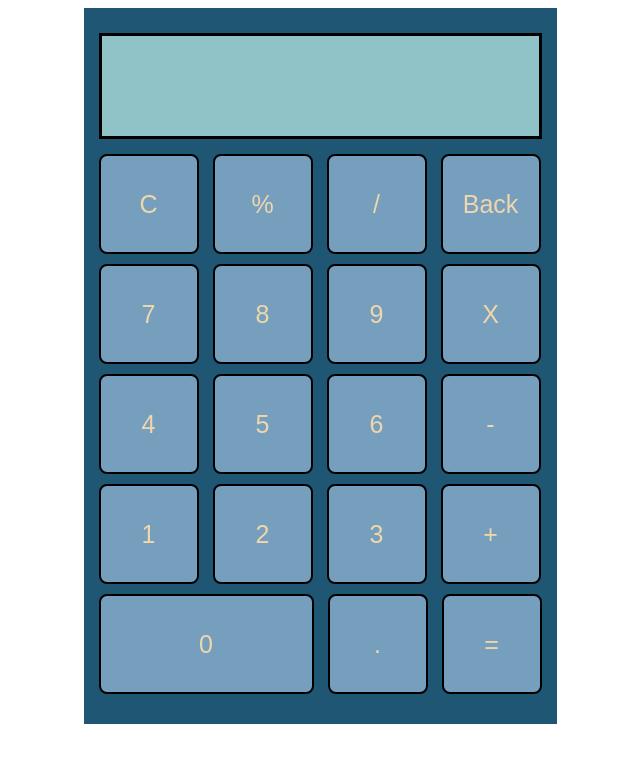
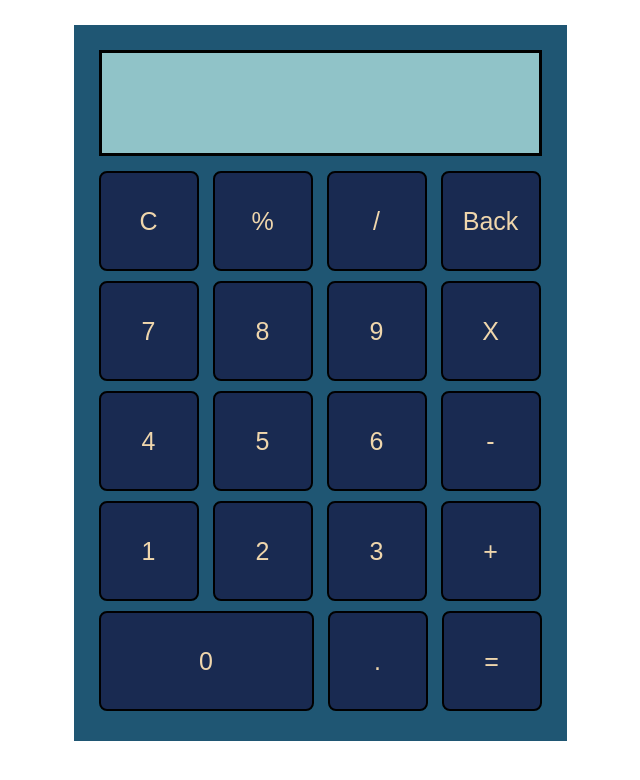
Before and after one commit to tingkangkoh/Calculator, a plain HTML site: page index.html in a window 1280 px wide. Shown: the whole page, without its empty margins (320-960 px from the left). Drawn offline with Linux system fonts and the light colour scheme.

```diff
--- a/style.css
+++ b/style.css
@@ -2,7 +2,8 @@
     width:473px;
     margin:auto;
     background-color:#1F5673;
-    padding:25px 0;
+    padding:25px 10px;
+    margin-top:25px;
 }
 .buttons{
     margin:10px;
@@ -17,7 +18,8 @@
     height:100px;
     margin:5px;
     font-size:25px;
-    background-color: #759FBC;
+    /* background-color: #759FBC; */
+    background-color: #192A51;
     color: #EFD6AC;
     border:2px solid black;
     border-radius:8px;
```
Also changed, not shown: 1 other file.
